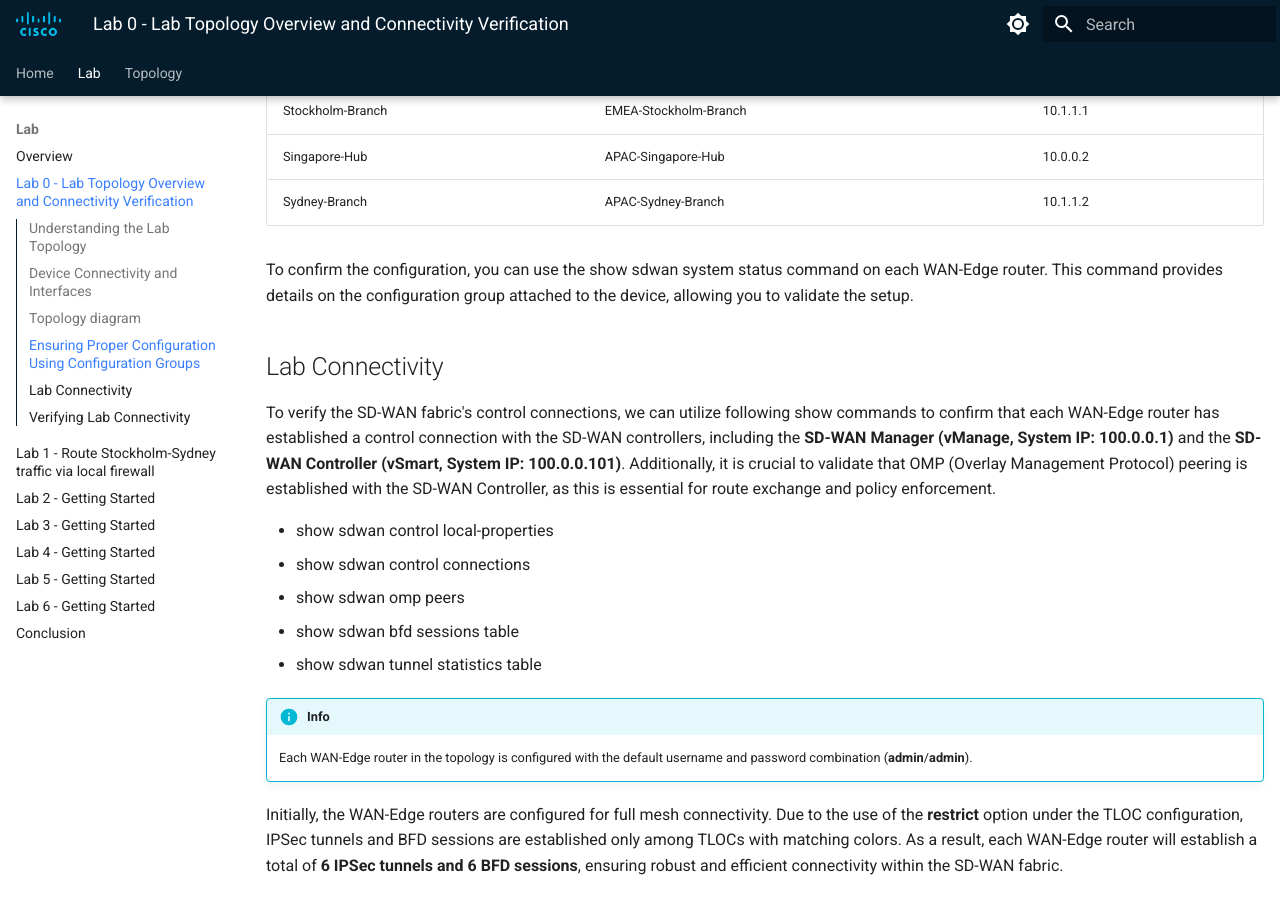
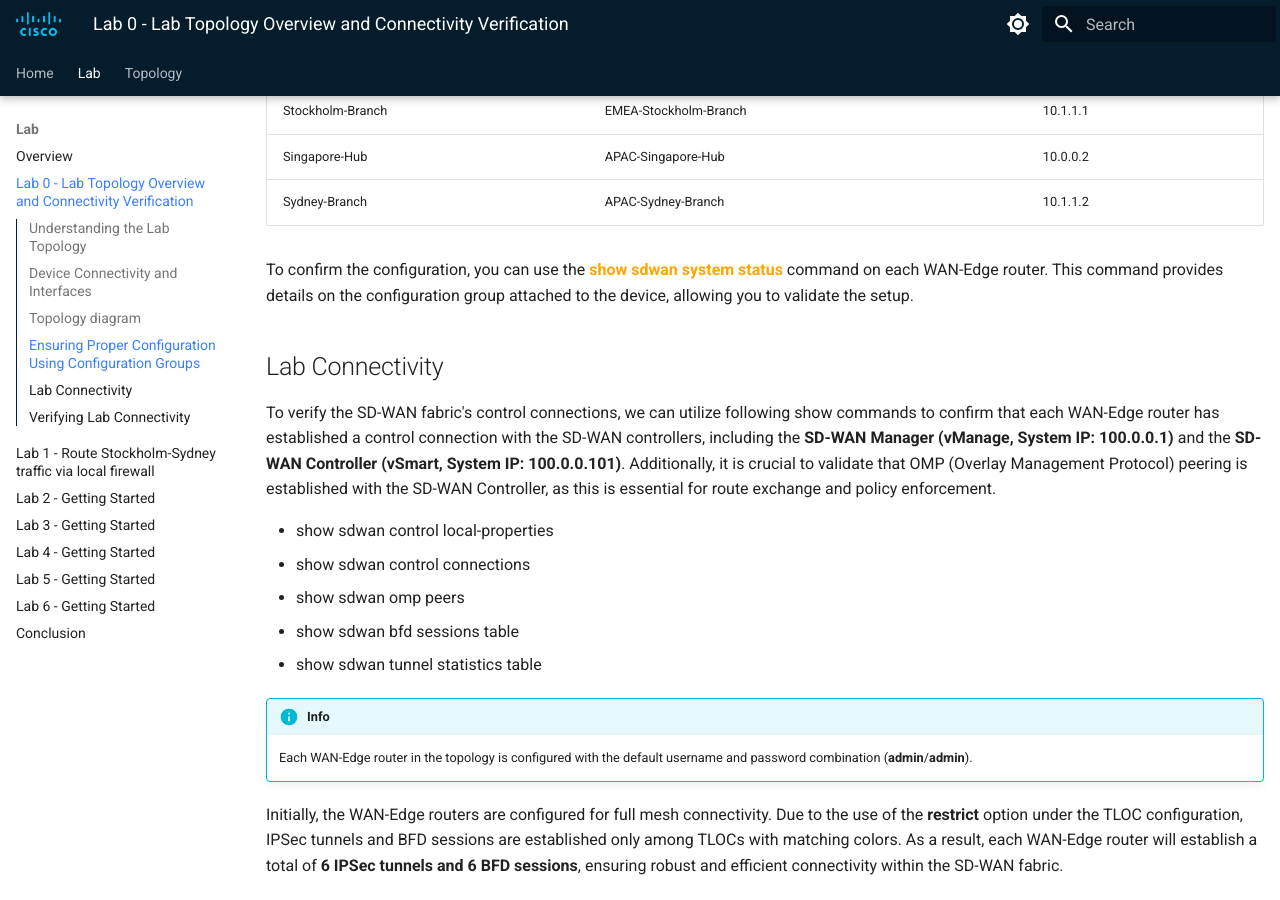
Before and after one commit to ciscodocs/ltrent-2008-clemea25, an MkDocs documentation site: the page built from docs/lab0_getting_started.md, in a window 1280 px wide and 900 px high, scrolled down 2576 px. Built offline with MkDocs 1.6.1 and Material for MkDocs 9.7.7, drawn with Linux system fonts in a browser that asks for light colours.

Commit message:
Lab 0 Task finalized.

```diff
--- a/docs/lab0_getting_started.md
+++ b/docs/lab0_getting_started.md
@@ -45,7 +45,7 @@ The table below lists the configuration group names assigned to each WAN-Edge ro
 | Sydney-Branch    | APAC-Sydney-Branch           | 10.1.1.2      |
 
 
-To confirm the configuration, you can use the show sdwan system status command on each WAN-Edge router. This command provides details on the configuration group attached to the device, allowing you to validate the setup.
+To confirm the configuration, you can use the <font color="orange">**show sdwan system status</font>** command on each WAN-Edge router. This command provides details on the configuration group attached to the device, allowing you to validate the setup.
 
 ## Lab Connectivity
 
```
